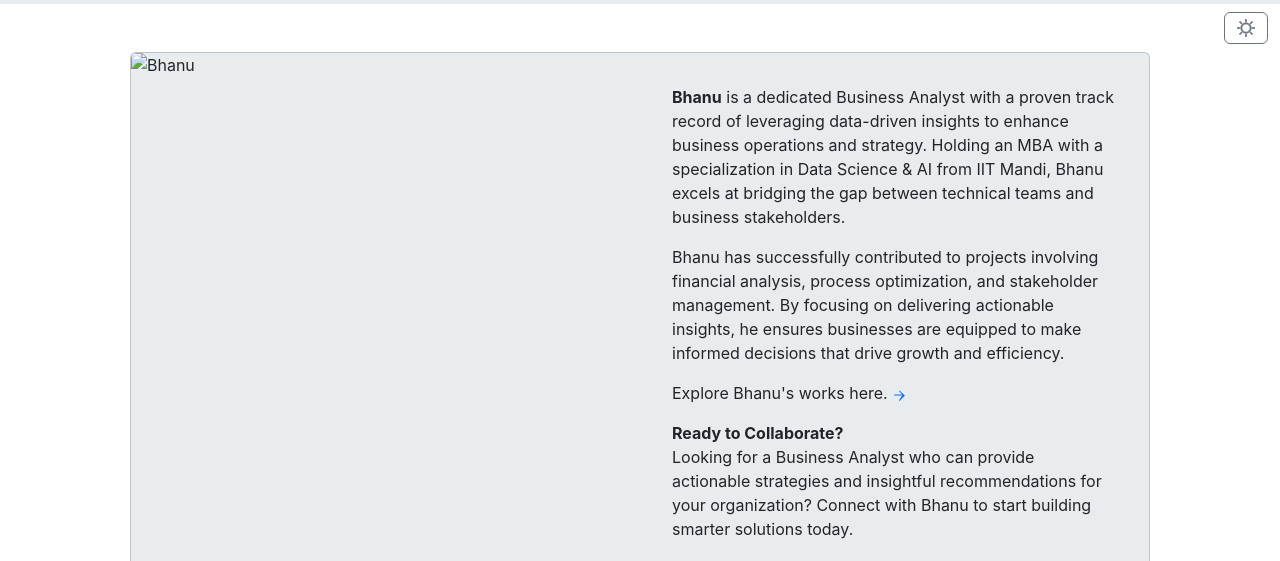
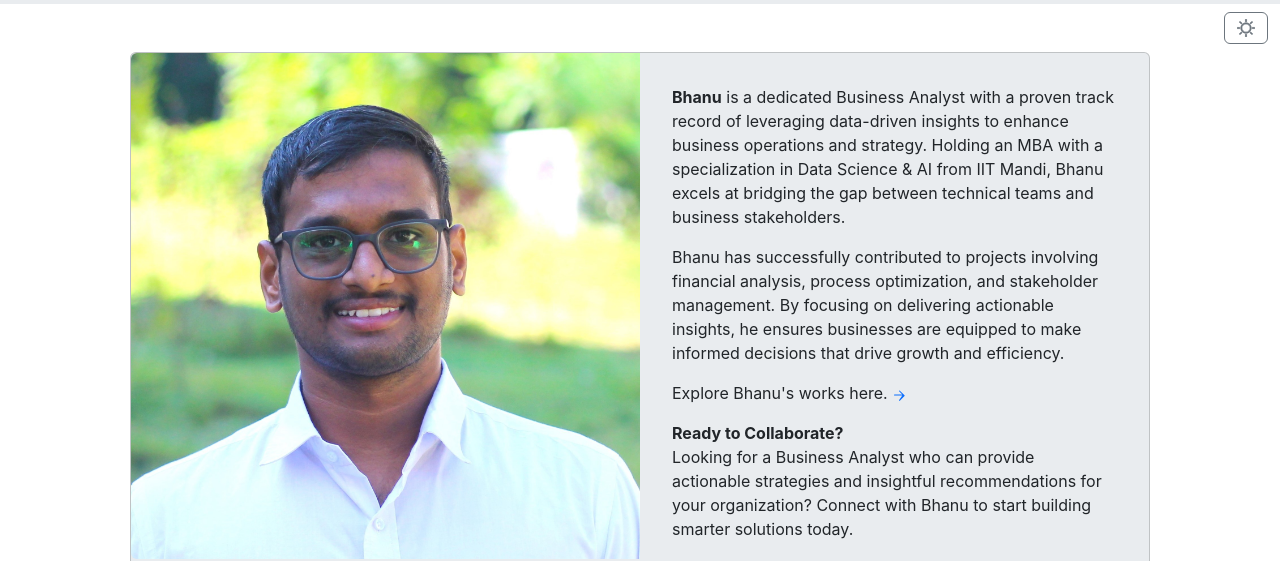
Before and after one commit to BhanuTeella/BhanuTeella, a plain HTML site: page index.html in a window 1280 px wide. Shown: the part 60-621 px from the top of the page. Drawn offline with nearby package versions, Linux system fonts and the light colour scheme.

Commit message:
Update index.html

```diff
--- a/index.html
+++ b/index.html
@@ -73,7 +73,7 @@
     <div class="card mb-3 bg-body-secondary mx-lg-5">
       <div class="row g-0">
         <div class="col-md-6">
-          <img src="static/bhanu3.JPG" class="img-fluid rounded-start" alt="Bhanu">
+          <img src="static/bhanu.jpg" class="img-fluid rounded-start" alt="Bhanu">
         </div>
         <div class="col-md-6">
           <div class="card-body m-3 mx-lg-3">
```
